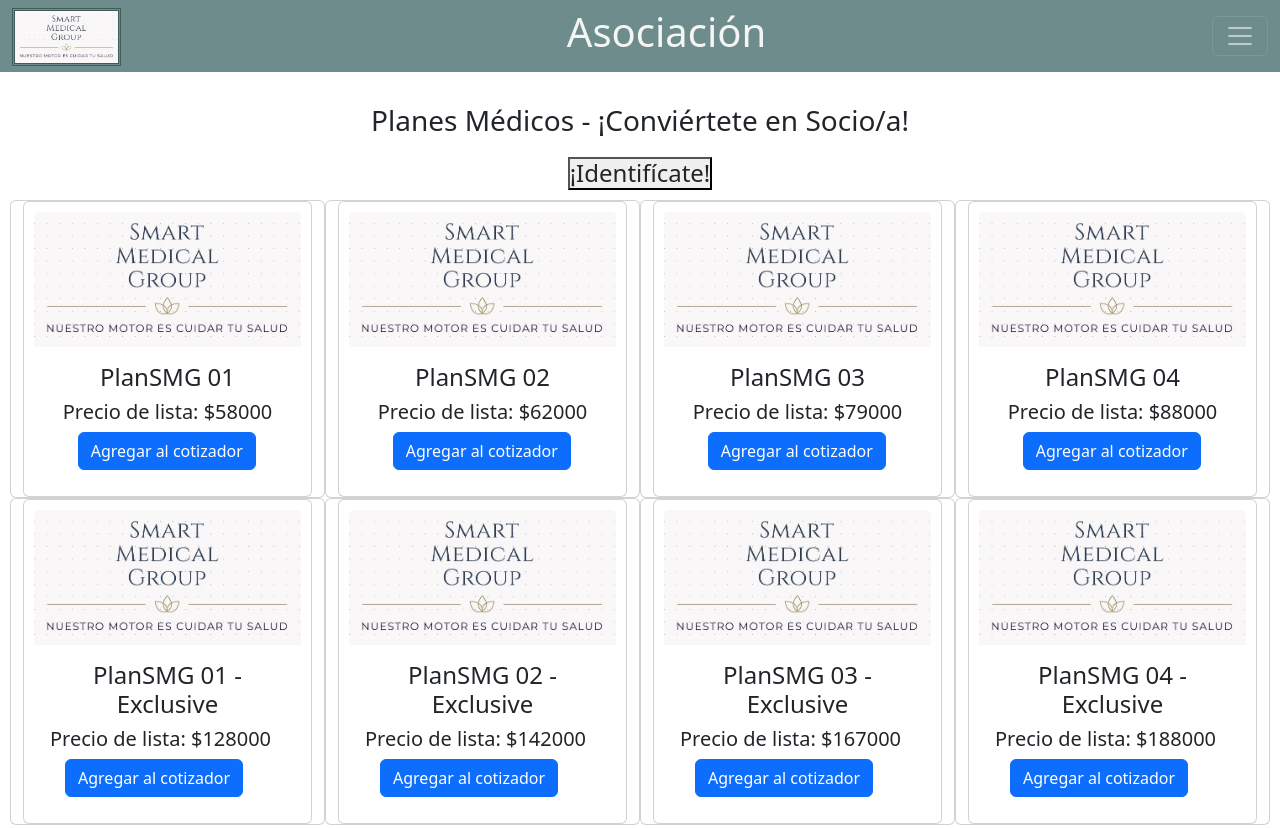
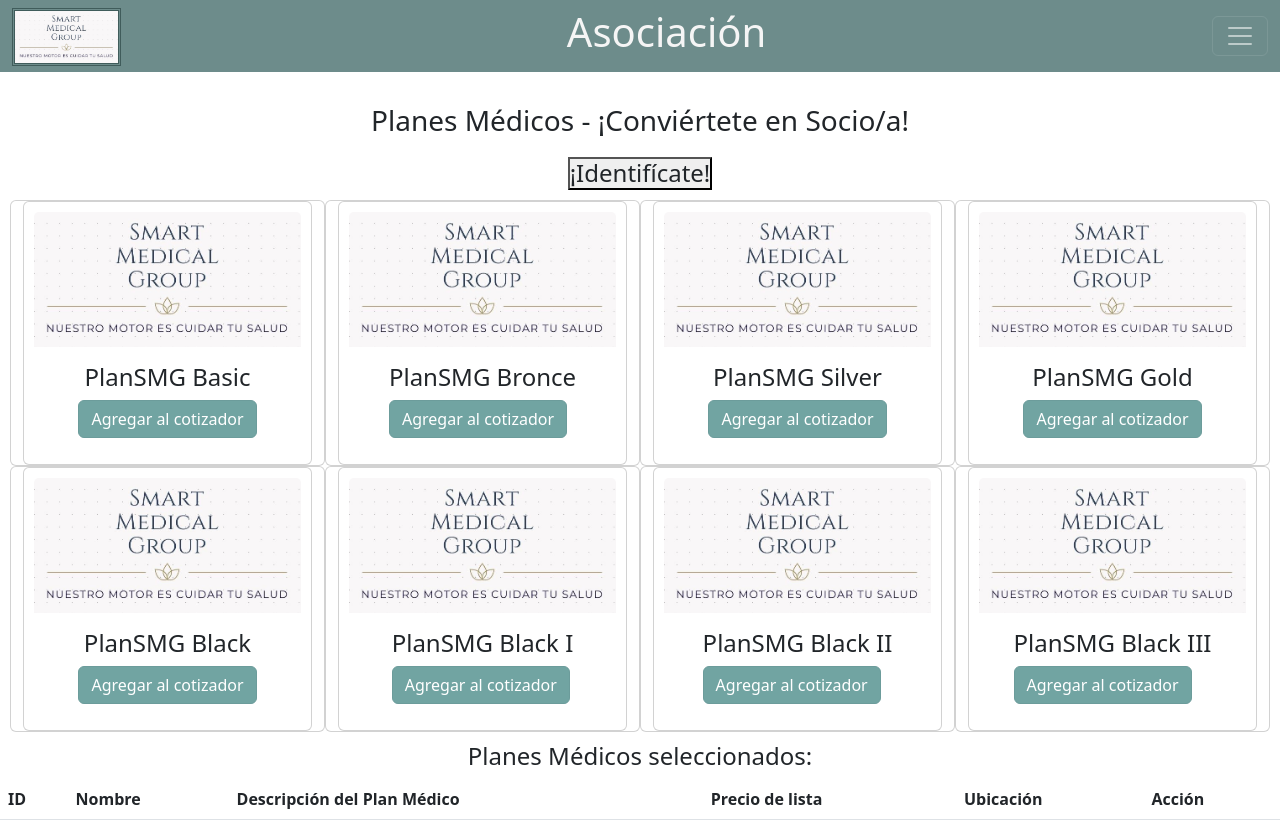
Before and after one commit to antoniourdaneta/SMGJS-main, a website: page paginas_web/asociacion.html in a window 1280 px wide. Shown: the top 828 px of the page. Drawn offline with nearby package versions, Linux system fonts and the light colour scheme; some packages are replaced by stand-ins of ours; a script that the page names is missing.

Commit message:
Entrega Final P2

```diff
--- a/css/estilo.css
+++ b/css/estilo.css
@@ -161,6 +161,14 @@
   margin-left: 15px;
 }
 
+.colorBoton2 {
+  background-color: #71a4a2;
+  border-color: #6c9c9b; }
+  .colorBoton:hover {
+    background-color: #67a5a3;
+    border-color: #6bacab;
+  }
+
 .tarjetasPlanes {
   padding: 0;
   margin-top: 10px;
--- a/paginas_web/asociacion.html
+++ b/paginas_web/asociacion.html
@@ -139,12 +139,14 @@
               <tr>
                   <th>ID</th>
                   <th>Nombre</th>
+                  <th>Descripción del Plan Médico</th>
                   <th>Precio de lista</th>
                   <th>Ubicación</th>
+                  <th>Acción</th>
               </tr>
           </thead>
           <tbody id="tablabody">
-              <!-- aqui tabla simulador -->
+              <!-- aquí tabla del simulador -->
           </tbody>
       </table>
 
--- a/simuladorsmg.js
+++ b/simuladorsmg.js
@@ -1,146 +1,59 @@
-//Se solicita Usuario y Contraseña a la persona para registrarse en el sitio web y adquirir un plán médico a través del cotizador de SMG
-
-//Algoritmo Condicional, Cíclico y Funciones
-
-/*
-
-alert("Regístrate en SMG para acceder a las cotizaciones de planes médicos.");
-
-let mail = prompt(
-  "Ingresa un correo eléctronico para asociarlo a tu cuenta SMG."
-);
-let user = prompt(
-  "Ingresa un nombre de usuario para registrarte en Smart Medical Group."
-);
-let pass = prompt("Ingresa una contraseña para tu usuario en SMG.");
-
-alert("Inicia sesión en SMG para conocer nuestros planes.");
-
-let usuario = prompt("Ingresa tu nombre de usuario para iniciar sesión.");
-let contrasenia = prompt(
-  "Ingresa tu contraseña para el usuario " + usuario + "."
-);
-
-function cotizarPlanMedico() {
-
-  let planmedico = prompt(
-    "Indícanos las especialidades médicas que quisieras tener en tu plan / cartilla de Smart Medical Group. Ej: odontologia, psicologia, enfermeria, otros. Recomendamos escribirlas todas en minúsucula y sin tildes."
-  );
-
-  while (planmedico != "plansmg") {
-    switch (planmedico) {
-      case "odontologia":
-        console.log("Odontología");
-        break;
-      case "enfermeria":
-        console.log("Enfermería");
-        break;
-      case "emergencias":
-        console.log("Emergencias");
-        break;
-      case "cirugia":
-        console.log("Cirugía");
-        break;
-      case "cirugia bucal":
-        console.log("Cirugía Bucal");
-        break;
-      case "psicologia":
-        console.log("Psicología");
-        break;
-      case "gastroenterologia":
-        console.log("Gastroenterología");
-        break;
-      case "dermatologia":
-        console.log("Dermatología");
-        break;
-      case "cardiologia":
-        console.log("Cardiología");
-        break;
-      case "medicina general":
-        console.log("Medicina General");
-        break;
-      default:
-        console.log("No contamos con ese servicio.");
-        break;
-    }
-    planmedico = prompt(
-      "Ingresa la especialidad médica (escribe plansmg para finalizar)."
-    );
-  }
-
-  console.log(
-    "Señor/a " +
-      user +
-      ": En base a tu selección de especialidades médicas te haremos llegar a tu correo electrónico '" +
-      mail +
-      "' el plan médico SMG que más se adecúe a tus preferencias. ¡Está atento/a!"
-  );
-}
-
-if (usuario == user && contrasenia == pass) {
-  console.log("¡Bienvenido al cotizador de planes SMG!");
-
-cotizarPlanMedico();
-
-} else {
-  console.log(
-    "Usuario y/o contraseña erróneos, por favor verifica tus datos para poder acceder al cotizador."
-  );
-}
-
-*/
-
-//ACLARATORIA: Decidí comentar el resto del código para que la lógica del desafío actual esté definida por lo que recién desarrollé y no se solape con las primeras partes.
-
 //Lista de planes médicos
-
 const cotizador = []
 const planesSMG = [
   { id: 01,
-    nombre: "PlanSMG 01",
+    nombre: "PlanSMG Basic",
     ubicacion: "Sanatorio SMG",
+    descripcion: "Emergencias y Cobertura Básica",
     preciodelista: 58000,
     img:"../multimedia/LOGOTIPOSMG2.jpg"
   },
   { id: 02,
-    nombre: "PlanSMG 02",
+    nombre: "PlanSMG Bronce",
     ubicacion: "Sanatorio SMG",
+    descripcion: "Emergencias, Cobertura Básica y Odontología",
     preciodelista: 62000,
     img:"../multimedia/LOGOTIPOSMG2.jpg"
   },
   { id: 03,
-    nombre: "PlanSMG 03",
+    nombre: "PlanSMG Silver",
     ubicacion: "Sanatorio SMG",
+    descripcion: "Emergencias y Cobertura Completa",
     preciodelista: 79000,
     img:"../multimedia/LOGOTIPOSMG2.jpg"
   },
   { id: 04,
-    nombre: "PlanSMG 04",
+    nombre: "PlanSMG Gold",
     ubicacion: "Sanatorio SMG",
+    descripcion: "Emergencias, Cobertura Completa y Odontología",
     preciodelista: 88000,
     img:"../multimedia/LOGOTIPOSMG2.jpg"
   },
   { id: 05,
-    nombre: "PlanSMG 01 - Exclusive",
+    nombre: "PlanSMG Black",
     ubicacion: "Sanatorio SMG Exclusive",
+    descripcion: "Emergencias, Cobertura Completa, Odontología y Servicios Especiales I",
     preciodelista: 128000,
     img:"../multimedia/LOGOTIPOSMG2.jpg"
   },
   { id: 06,
-    nombre: "PlanSMG 02 - Exclusive",
+    nombre: "PlanSMG Black I",
     ubicacion: "Sanatorio SMG Exclusive",
+    descripcion: "Emergencias, Cobertura Completa, Odontología / Ortodoncia y Servicios Especiales II",
     preciodelista: 142000,
     img:"../multimedia/LOGOTIPOSMG2.jpg"
   },
   { id: 07,
-    nombre: "PlanSMG 03 - Exclusive",
+    nombre: "PlanSMG Black II",
     ubicacion: "Sanatorio SMG Exclusive",
+    descripcion: "Emergencias, Cobertura Exclusive Media, Odontología / Ortodoncia y Servicios Especiales III",
     preciodelista: 167000,
     img:"../multimedia/LOGOTIPOSMG2.jpg"
   },
   { id: 08,
-    nombre: "PlanSMG 04 - Exclusive",
+    nombre: "PlanSMG Black III",
     ubicacion: "Sanatorio SMG Exclusive",
+    descripcion: "Emergencias, Cobertura Exclusive Completa, Odontología / Ortodoncia y Servicios Especiales IV",
     preciodelista: 188000,
     img:"../multimedia/LOGOTIPOSMG2.jpg"
   },
@@ -148,12 +61,11 @@
 
 //Funciones
 //Función para identificarse en el sitio WEB
-
 function identificacion(){
   localStorage.setItem("usuario", prompt("Hola, bienvenido, ¿puede indicarnos su nombre?"))
 }
 
-// Función para cotizar el plan médico de preferencia
+// Función para comparar los planes médicos y poder seleccionar el de preferencia
 function item(nombre, id, preciodelista){
   this.nombre = prompt("Inserta el nombre del Plan Médico: ", nombre),
   this.id = prompt("Ingresa el ID del Plán Médico: ", id),
@@ -164,7 +76,7 @@
 function mostrador(){
     for(const planes of planesSMG){
 
-      //Variable para generar las cards de los planes
+      //Variable para generar las cards de los planes médicos
       let plan = document.createElement("div");
 
       plan.className="card col-md-3"
@@ -177,11 +89,10 @@
           />
             <div class="card-body">
               <h4 class="card-title">${planes.nombre}</h4>
-              <h5>Precio de lista: $${planes.preciodelista}</h5>
 
               <button
                 type="button"
-                class="btn btn-primary fondoBoton botones2"
+                class="btn btn-success colorBoton2"
                 data-bs-toggle="modal"
                 data-bs-target="#p1${planes.id}"
               >
@@ -216,7 +127,6 @@
                         alt="${planes.nombre}"
                       />
                       <h4 class="card-title">${planes.nombre}</h4>
-                      <h5>$ ${planes.preciodelista}</h5>
                     </div>
                     <div class="modal-footer">
                       <button
@@ -245,7 +155,7 @@
     });
 }
 
-//Función para agregar al cotizador los planes médicos
+//Función para agregar al simulador los planes médicos
 function agregarAlCotizador(planAgregadoAlCotizador){
   if (localStorage.getItem("usuario") === "null" | localStorage.getItem("usuario") === ""){
     localStorage.setItem("usuario", prompt("Hola, bienvenido, ¿puede indicarnos su nombre?"))
@@ -254,7 +164,7 @@
   console.table(cotizador)
   }
 
-//Notificación de Sweet Alert sobre los planes agregados
+//Notificación de Sweet Alert sobre los planes agregados al simulador
   Swal.fire({
     title: planAgregadoAlCotizador.nombre,
     text: 'Se agregó al simulador de Planes Médicos',
@@ -266,12 +176,29 @@
     <tr>
         <td>${planAgregadoAlCotizador.id}</td>
         <td>${planAgregadoAlCotizador.nombre}</td>
+        <td>${planAgregadoAlCotizador.descripcion}</td>
         <td>${planAgregadoAlCotizador.preciodelista}</td>
         <td>${planAgregadoAlCotizador.ubicacion}</td>
+        <td><button
+        type="button"
+        id="btn${planAgregadoAlCotizador.id}"
+        class="btn btn-light margenesSecundarios"
+        data-bs-toggle="modal"
+      >
+        Suscribirse al Plan Médico
+      </button></td>
     </tr>
 `;
-//let totalPlanesSeleccionados = cotizador.reduce((acumulador,planes2)=>acumulador+planes2.precio,0);
-//document.getElementById("total").innerText = "Total a pagar $: "+totalCarrito;
+}
+
+//Función para finalizar la suscripción al plan médico
+function suscripcionFinal(){
+  Swal.fire({
+    title: planAgregadoAlCotizador.nombre,
+    text: 'El Plan Médico se ha adquirido exitosamente! Estaremos enviando la información de detalle al usuario.',
+    imageUrl: planAgregadoAlCotizador.img,
+    imageAlt: planAgregadoAlCotizador.nombre,
+  });
 }
 
 mostrador();
```
